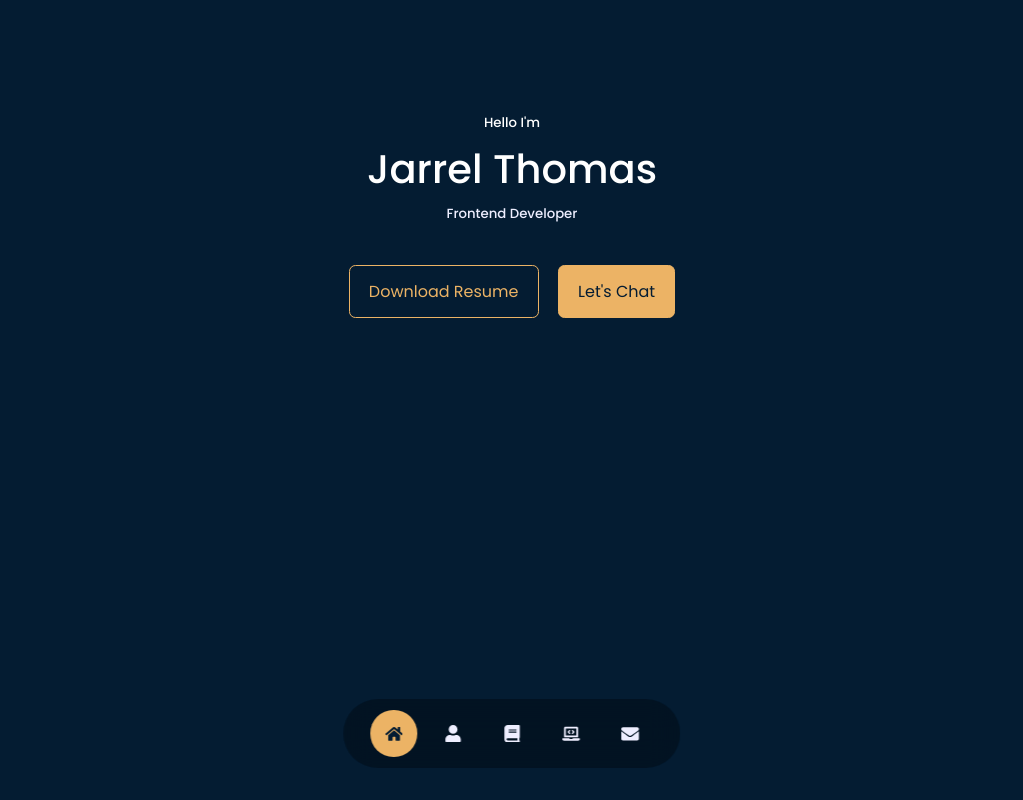
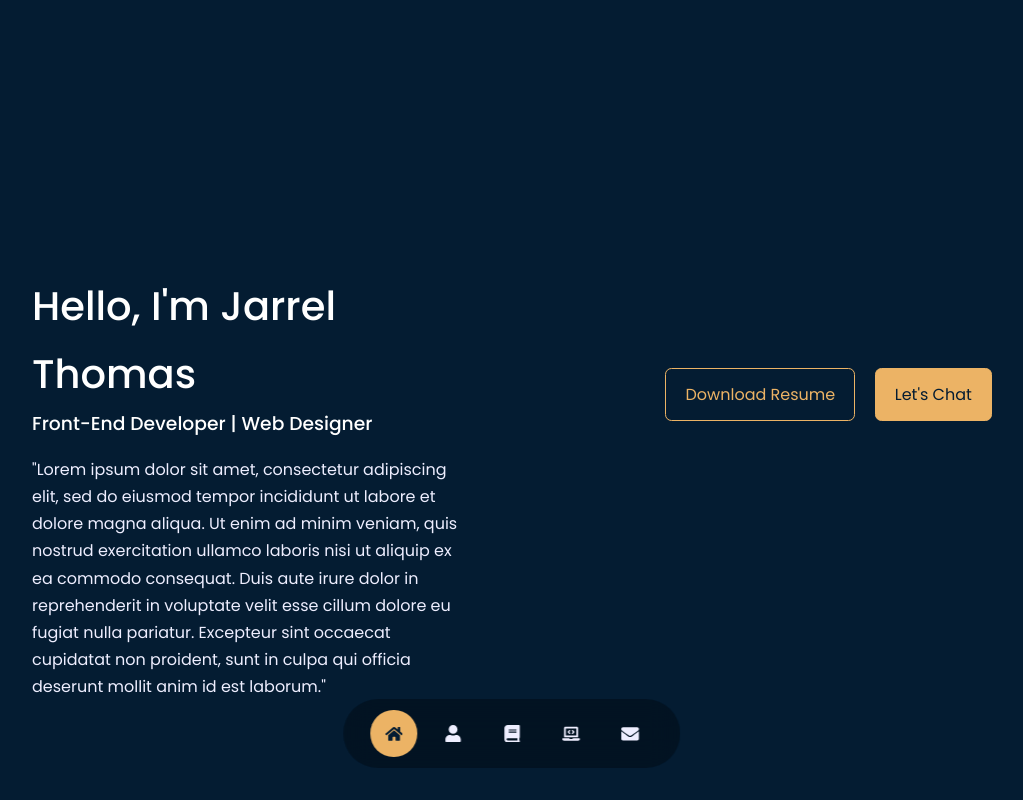
Before and after one commit to Organic-Species/Portfolio-2.0, a React (Create React App) app: page / in a window 1280 px wide. Shown: the top 800 px of the page, without its empty margins (128-1151 px from the left). Built offline with nearby package versions, Linux system fonts and the light colour scheme.

Commit message:
Editing Header Section

```diff
--- a/src/components/header/header.css
+++ b/src/components/header/header.css
@@ -10,10 +10,29 @@ header {
   position: relative;
 }
 
+.header_text {
+  float: left;
+  text-align: left;
+  height: 100vh;
+  width: 45%;
+  margin-top: 10rem;
+  position: absolute;
+}
+
+.header_text h3 {
+  margin-bottom: 1rem;
+}
+
+.text-light {
+  text-align: left;
+}
+
 /* -------- CTA --------- */
 .cta {
   margin-top: 2.5rem;
   display: flex;
+  float: right;
+  margin-top: 16rem;
   gap: 1.2rem;
   justify-content: center;
 }
--- a/src/components/header/header.jsx
+++ b/src/components/header/header.jsx
@@ -8,9 +8,19 @@ const header = () => {
   return (
     <header>
       <div className="container header_container">
-        <h5>Hello I'm</h5>
-        <h1>Jarrel Thomas</h1>
-        <h5 className="text-light">Frontend Developer</h5>
+        <div className="header_text">
+          <h1>Hello, I'm Jarrel Thomas</h1>
+          <h3>Front-End Developer | Web Designer</h3>
+          <p className="text-light">
+            "Lorem ipsum dolor sit amet, consectetur adipiscing elit, sed do
+            eiusmod tempor incididunt ut labore et dolore magna aliqua. Ut enim
+            ad minim veniam, quis nostrud exercitation ullamco laboris nisi ut
+            aliquip ex ea commodo consequat. Duis aute irure dolor in
+            reprehenderit in voluptate velit esse cillum dolore eu fugiat nulla
+            pariatur. Excepteur sint occaecat cupidatat non proident, sunt in
+            culpa qui officia deserunt mollit anim id est laborum."
+          </p>
+        </div>
         <CTA />
         <headersocials />
       </div>
```
